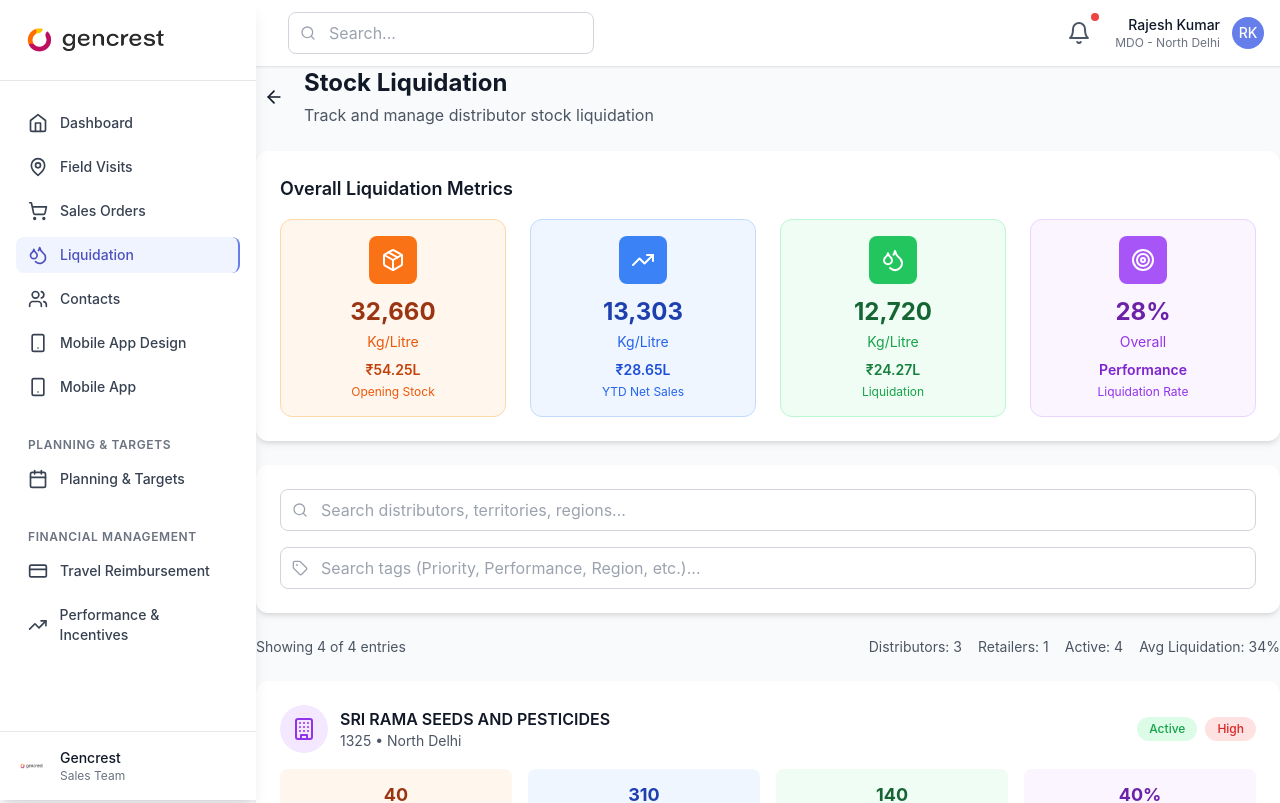
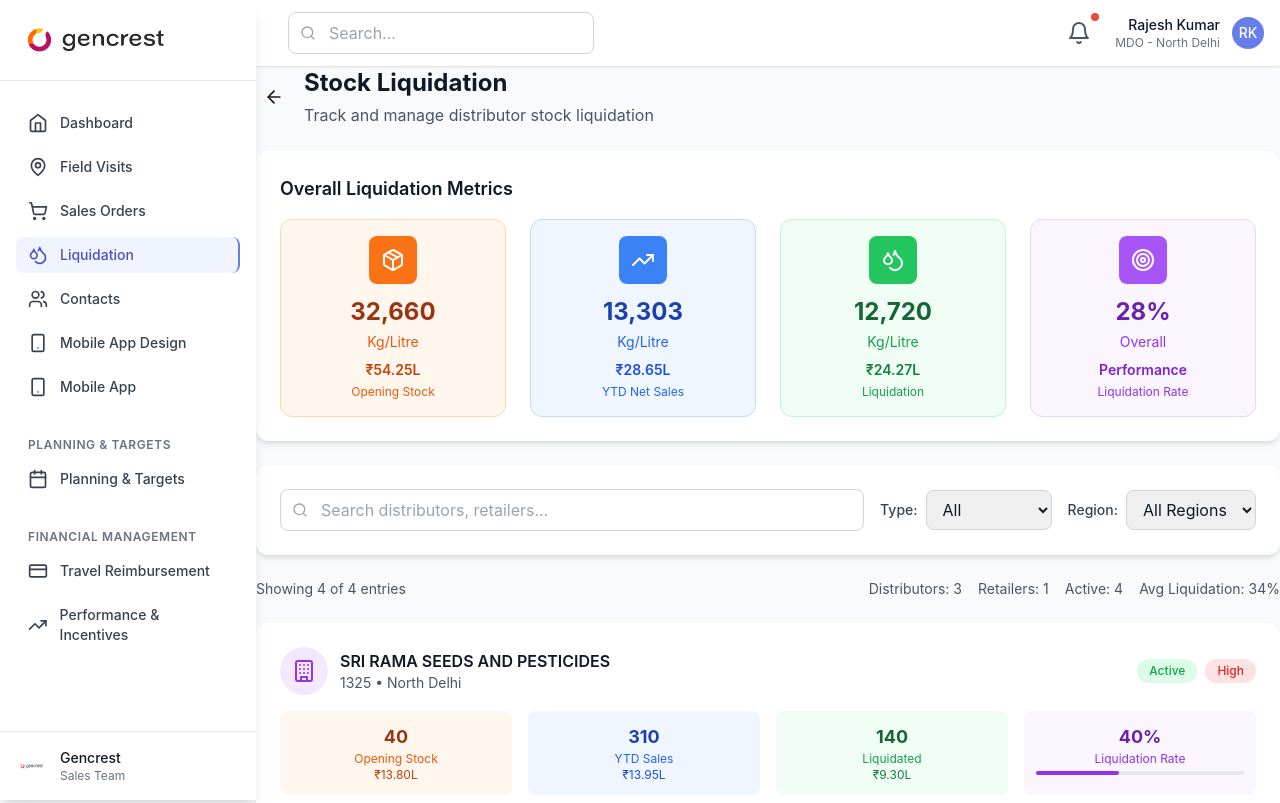
Before and after one commit to nairmahesh/gencrestproject, a React (Vite) app: page /liquidation in a window 1280 px wide. Shown: the top 803 px of the page. Built offline with nearby package versions, Linux system fonts and the light colour scheme.

Commit message:
Simplify Liquidation filters to Distributor/Retailer and Region

```diff
--- a/src/pages/Liquidation.tsx
+++ b/src/pages/Liquidation.tsx
@@ -240,14 +240,14 @@ const Liquidation: React.FC = () => {
 
       {/* Filters with Tag System */}
       <div className="bg-white rounded-xl p-6 card-shadow">
-        <div className="space-y-4">
+        <div className="flex flex-col sm:flex-row gap-4">
           {/* Search Bar */}
           <div className="flex-1">
             <div className="relative">
               <Search className="absolute left-3 top-1/2 transform -translate-y-1/2 text-gray-400 w-4 h-4" />
               <input
                 type="text"
-                placeholder="Search distributors, territories, regions..."
+                placeholder="Search distributors, retailers..."
                 value={searchTerm}
                 onChange={(e) => setSearchTerm(e.target.value)}
                 className="w-full pl-10 pr-4 py-2 border border-gray-300 rounded-lg focus:ring-2 focus:ring-purple-500 focus:border-transparent"
@@ -255,101 +255,57 @@ const Liquidation: React.FC = () => {
             </div>
           </div>
 
-          {/* Tag Search and Selection */}
-          <div className="flex flex-col sm:flex-row gap-4">
-            <div className="flex-1">
-              <div className="relative">
-                <Tag className="absolute left-3 top-1/2 transform -translate-y-1/2 text-gray-400 w-4 h-4" />
-                <input
-                  type="text"
-                  placeholder="Search tags (Priority, Performance, Region, etc.)..."
-                  value={searchTag}
-                  onChange={(e) => setSearchTag(e.target.value)}
-                  className="w-full pl-10 pr-4 py-2 border border-gray-300 rounded-lg focus:ring-2 focus:ring-purple-500 focus:border-transparent"
-                />
-              </div>
-            </div>
-            {selectedTags.length > 0 && (
-              <button
-                onClick={clearAllTags}
-                className="px-4 py-2 text-red-600 hover:bg-red-50 rounded-lg transition-colors flex items-center"
-              >
-                <X className="w-4 h-4 mr-1" />
-                Clear All
-              </button>
-            )}
+          {/* Type Filter */}
+          <div className="flex items-center space-x-2">
+            <label className="text-sm font-medium text-gray-700">Type:</label>
+            <select
+              value={selectedTags.find(tag => ['Distributor', 'Retailer'].includes(tag)) || 'All'}
+              onChange={(e) => {
+                const newTags = selectedTags.filter(tag => !['Distributor', 'Retailer'].includes(tag));
+                if (e.target.value !== 'All') {
+                  newTags.push(e.target.value);
+                }
+                setSelectedTags(newTags);
+              }}
+              className="px-3 py-2 border border-gray-300 rounded-lg focus:ring-2 focus:ring-purple-500 focus:border-transparent"
+            >
+              <option value="All">All</option>
+              <option value="Distributor">Distributor</option>
+              <option value="Retailer">Retailer</option>
+            </select>
           </div>
 
-          {/* Available Tags */}
-          {searchTag && (
-            <div className="border-t pt-4">
-              <p className="text-sm font-medium text-gray-700 mb-2">Available Filters:</p>
+          {/* Region Filter */}
+          <div className="flex items-center space-x-2">
+            <label className="text-sm font-medium text-gray-700">Region:</label>
+            <select
+              value={selectedTags.find(tag => ['Delhi NCR', 'Mumbai', 'Bangalore', 'Chennai'].includes(tag)) || 'All'}
+              onChange={(e) => {
+                const newTags = selectedTags.filter(tag => !['Delhi NCR', 'Mumbai', 'Bangalore', 'Chennai'].includes(tag));
+                if (e.target.value !== 'All') {
+                  newTags.push(e.target.value);
+                }
+                setSelectedTags(newTags);
+              }}
+              className="px-3 py-2 border border-gray-300 rounded-lg focus:ring-2 focus:ring-purple-500 focus:border-transparent"
+            >
+              <option value="All">All Regions</option>
+              <option value="Delhi NCR">Delhi NCR</option>
+              <option value="Mumbai">Mumbai</option>
+              <option value="Bangalore">Bangalore</option>
+              <option value="Chennai">Chennai</option>
+            </select>
+          </div>
 
-              {/* Main Filter Options */}
-              <div className="mb-3">
-                <p className="text-xs font-medium text-gray-600 mb-2">Type:</p>
-                <div className="flex flex-wrap gap-2">
-                  {mainTags.filter(tag => tag.toLowerCase().includes(searchTag.toLowerCase())).map(tag => (
-                    <button
-                      key={tag}
-                      onClick={() => handleTagToggle(tag)}
-                      className={`px-3 py-1 rounded-full text-sm font-medium transition-colors ${
-                        selectedTags.includes(tag)
-                          ? 'bg-purple-600 text-white'
-                          : 'bg-purple-100 text-purple-700 hover:bg-purple-200'
-                      }`}
-                    >
-                      {tag}
-                    </button>
-                  ))}
-                </div>
-              </div>
-
-              {/* Other Filter Options */}
-              {otherTags.filter(tag => tag.toLowerCase().includes(searchTag.toLowerCase())).length > 0 && (
-                <div>
-                  <p className="text-xs font-medium text-gray-600 mb-2">Other Filters:</p>
-                  <div className="flex flex-wrap gap-2">
-                    {otherTags.filter(tag => tag.toLowerCase().includes(searchTag.toLowerCase())).map(tag => (
-                      <button
-                        key={tag}
-                        onClick={() => handleTagToggle(tag)}
-                        className={`px-3 py-1 rounded-full text-xs font-medium transition-colors ${
-                          selectedTags.includes(tag)
-                            ? 'bg-purple-600 text-white'
-                            : 'bg-gray-100 text-gray-700 hover:bg-gray-200'
-                        }`}
-                      >
-                        {tag}
-                      </button>
-                    ))}
-                  </div>
-                </div>
-              )}
-            </div>
-          )}
-
-          {/* Selected Tags */}
+          {/* Clear Filters */}
           {selectedTags.length > 0 && (
-            <div className="border-t pt-4">
-              <p className="text-sm font-medium text-gray-700 mb-2">Active Filters:</p>
-              <div className="flex flex-wrap gap-2">
-                {selectedTags.map(tag => (
-                  <span
-                    key={tag}
-                    className={`inline-flex items-center px-3 py-1 rounded-full text-xs font-medium ${getTagColor(tag)}`}
-                  >
-                    {tag}
-                    <button
-                      onClick={() => removeTag(tag)}
-                      className="ml-2 hover:bg-black hover:bg-opacity-10 rounded-full p-0.5"
-                    >
-                      <X className="w-3 h-3" />
-                    </button>
-                  </span>
-                ))}
-              </div>
-            </div>
+            <button
+              onClick={clearAllTags}
+              className="px-4 py-2 text-red-600 hover:bg-red-50 rounded-lg transition-colors flex items-center"
+            >
+              <X className="w-4 h-4 mr-1" />
+              Clear
+            </button>
           )}
         </div>
       </div>
```
